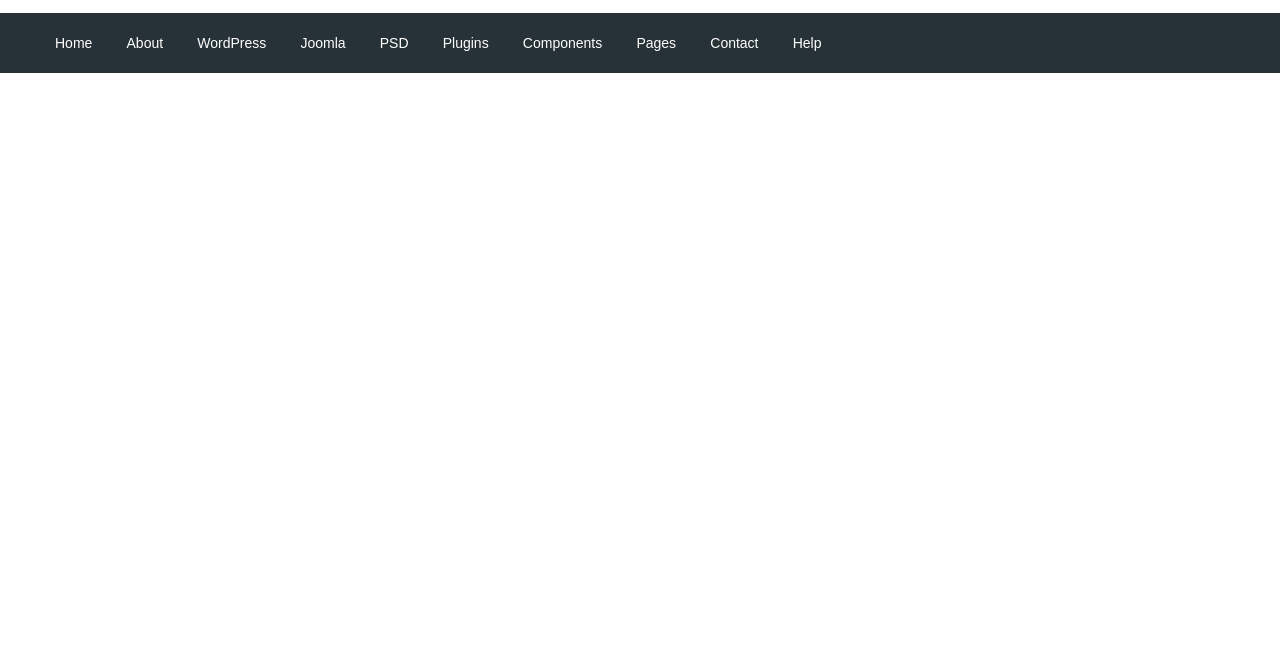
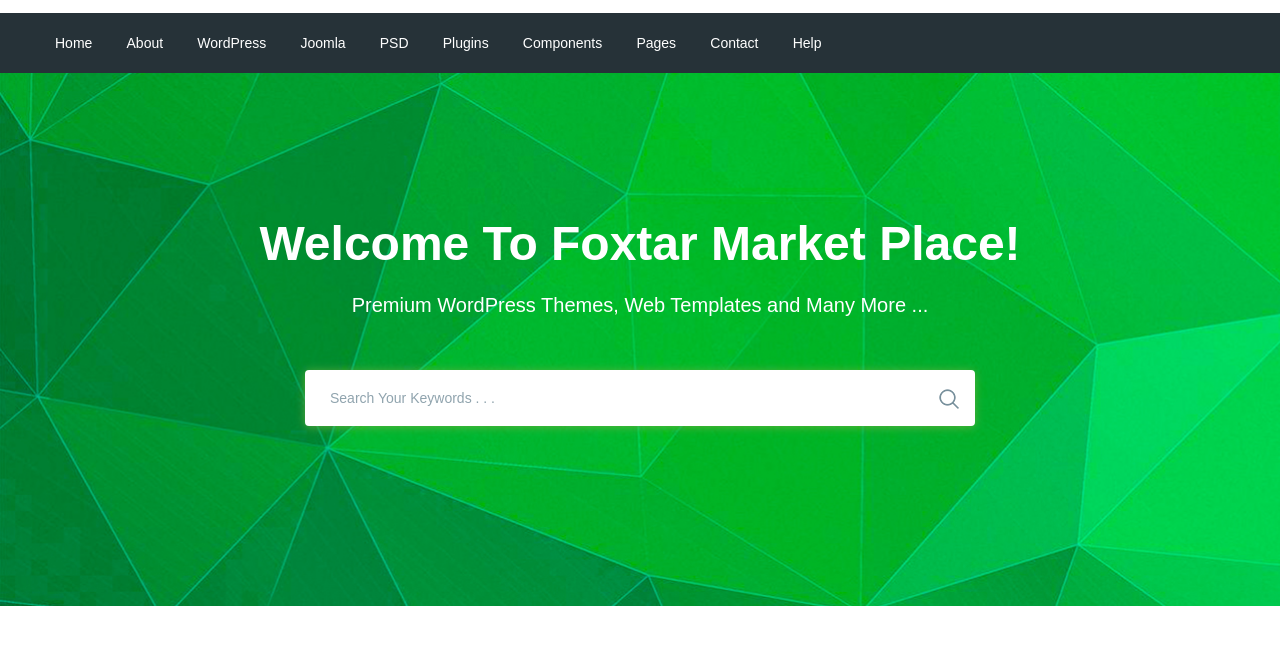
Before and after one commit to izacode/moderno, a website: page app/index.html in a window 1280 px wide. Shown: the part 77-722 px from the top of the page. Drawn offline with nearby package versions, Linux system fonts and the light colour scheme; files that its build step writes are made by us from their sources.

Commit message:
added search section

```diff
--- a/app/index.html
+++ b/app/index.html
@@ -99,12 +99,31 @@
                 </nav>
             </div>
         </div> <!-- / Header__menu -->
+    </header>
+
+    <section class="search" style="background-image: url('../images/search-bg.jpg');">
+        <div class="container">
+            <div class="search__inner">
+                <div class="search__inner-title">
+                    Welcome To Foxtar Market Place!
+                </div>
+                <div class="search__inner-text">
+                    Premium WordPress Themes, Web Templates and Many More ...
+                </div>
+
+                <div class="search__inner-form">
+                    <form>
+                        <input type="text" placeholder="Search Your Keywords . . ." required>
+                        <button type="submit">
+                            <img src="images/icons/search.png" alt="">
+                        </button>
+                    </form>
+                </div>
+            </div>
+        </div>
+    </section>
 
 
-
-
-
-    </header>
 
 
     <script src="https://ajax.googleapis.com/ajax/libs/jquery/3.5.1/jquery.min.js"></script>
--- a/app/scss/style.scss
+++ b/app/scss/style.scss
@@ -1,5 +1,6 @@
 @import 'vars';
 @import 'global';
+@import 'fonts';
 
 .header__top-inner {
     display: flex;
@@ -58,3 +59,60 @@
     }
 
 }
+
+
+.search {
+
+    background-repeat: no-repeat;
+    background-size: cover;
+    background-position: cover;
+    min-height: 533px;
+}
+
+.search__inner {
+    padding: 135px 0px 100px;
+    color: #fff;
+    text-align: center;
+    &-title {
+        margin-bottom: 10px;
+        font-size: 48px;
+        font-weight: 700;
+        line-height: 72px;
+    }
+    &-text{
+        margin-bottom: 50px;
+        font-size: 20px;
+        font-weight: 500;
+        line-height: 30px;
+    }
+    &-form {
+        max-width: 670px;
+        margin: 0 auto;
+        position: relative;
+        input {
+            display: block;
+            width: 100%;
+            box-shadow: 0px 1px 10px 0px rgba(124, 178, 64, 0.75);
+            height: 56px;
+            border-radius: 4px;
+            border: none;
+            font-size: 14px;
+            font-weight: 500;
+            padding-left: 25px;
+            padding-right: 60px;
+
+
+            &::placeholder {
+                color: #90a4ae;
+                font-weight: 500;
+            }
+        }
+        button {
+            position: absolute;
+            border: none;
+            background-color: transparent;
+            top: 18px;
+            right: 10px;
+        }
+    }
+}
```
Also changed, not shown: app/images/icons/search.png (added), app/images/icons/search.svg (added), app/images/search-bg.jpg (added).
